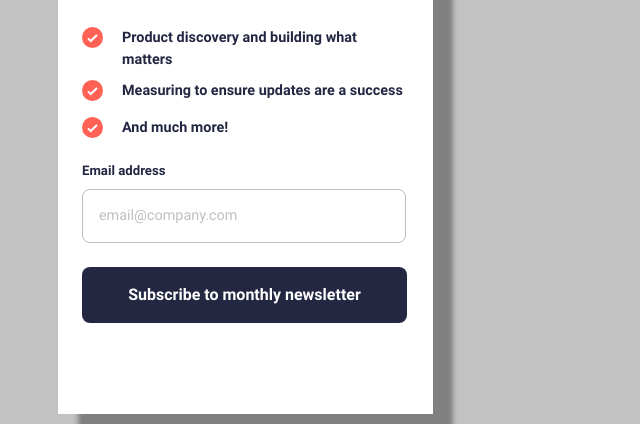
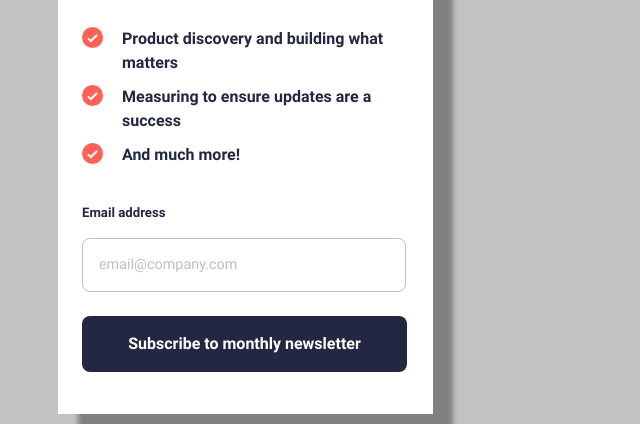
Before and after one commit to YashPatole/NewsLetter, a plain HTML site: page index.html in a window 1280 px wide. Shown: the part 438-862 px from the top of the page, without its empty margins (0-640 px from the left). Drawn offline with Linux system fonts and the light colour scheme.

Commit message:
Add files via upload

```diff
--- a/style.css
+++ b/style.css
@@ -57,6 +57,7 @@ body {
 
 .checkmark-list li {
     display: grid;
+    font-size: 1rem;
     grid-template-columns: 2.5rem auto;
 }
 
@@ -105,7 +106,8 @@ input::placeholder {
 
 .form-group {
     display: grid;
-    gap: .5rem;
+    gap: 1rem;
+    margin-top: 1rem;
     font-size: var(--fs-300);
     font-weight: var(--fw-bold);
 }
```
